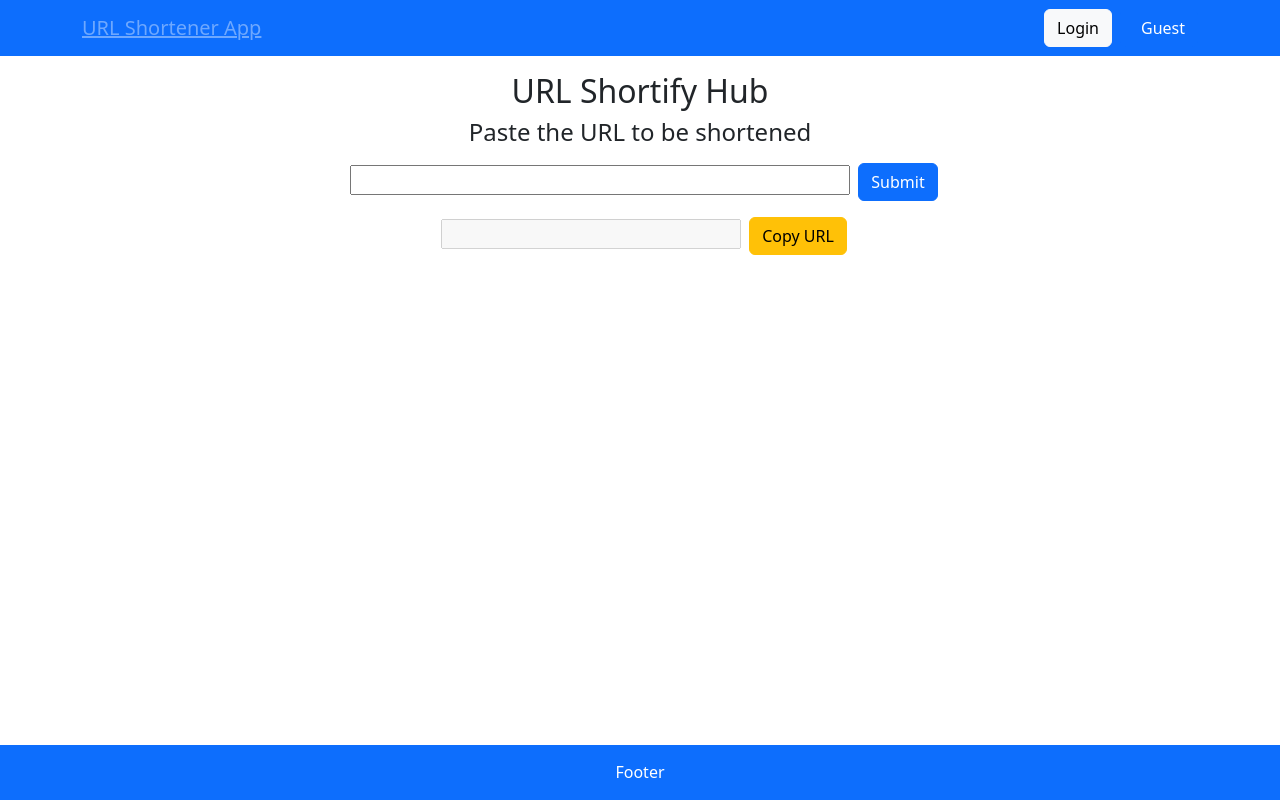
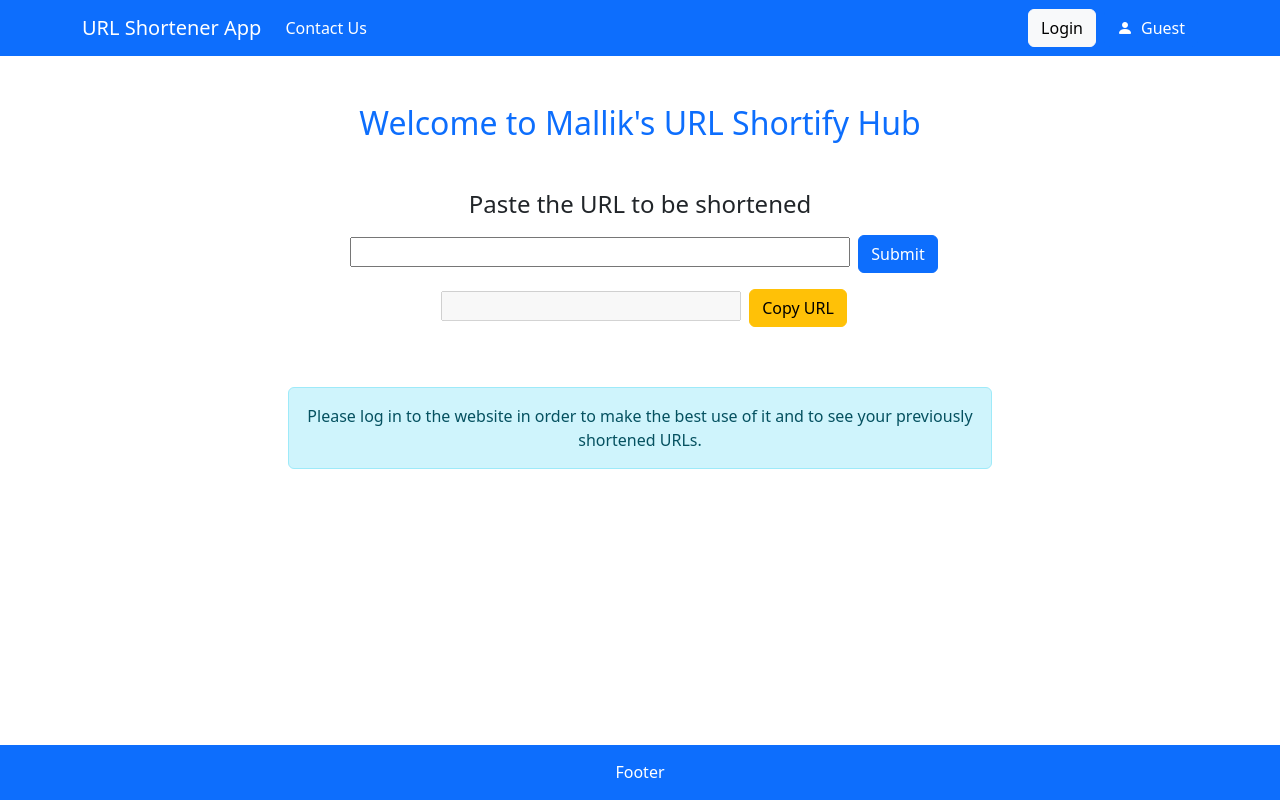
Before and after one commit to Mallikaarzuna/url-shortify-react, a React (Vite) app: page / in a window 1280 px wide. Built offline with nearby package versions, Linux system fonts and the light colour scheme.

Commit message:
added contact page and alert

```diff
--- a/package.json
+++ b/package.json
@@ -12,10 +12,13 @@
   "dependencies": {
     "axios": "^1.6.3",
     "bootstrap": "^5.3.2",
+    "bootstrap-icons": "^1.11.3",
     "js-cookie": "^3.0.5",
+    "leaflet": "^1.9.4",
     "react": "^18.2.0",
     "react-bootstrap": "^2.9.1",
     "react-dom": "^18.2.0",
+    "react-leaflet": "^4.2.1",
     "react-router-dom": "^6.21.1"
   },
   "devDependencies": {
--- a/src/App.jsx
+++ b/src/App.jsx
@@ -1,4 +1,5 @@
 import "bootstrap/dist/css/bootstrap.min.css";
+import "bootstrap-icons/font/bootstrap-icons.css";
 import "./App.css";
 
 import PageRoutes from "./routes/PageRoutes";
--- a/src/components/AppHeader/AppHeader.jsx
+++ b/src/components/AppHeader/AppHeader.jsx
@@ -1,5 +1,5 @@
 import { Button, Container, Nav, Navbar } from "react-bootstrap";
-import { Link, useNavigate } from "react-router-dom";
+import { NavLink, useNavigate } from "react-router-dom";
 import route from "../../routes/route.json";
 import { useContext } from "react";
 import { AuthContext } from "../../contexts/AuthContext";
@@ -13,19 +13,39 @@ const AppHeader = () => {
   //created hook for naviagting to login page
   const navigate = useNavigate();
 
+  const activeClasses = ({ isActive }) =>
+    isActive
+      ? "text-white text-decoration-none border border-2 p-2 border-white"
+      : "text-white text-decoration-none";
+
   return (
     <header className="mb-3">
       <Navbar bg="primary" data-bs-theme="dark">
         <Container>
           <Navbar.Brand>
-            <Link to={route.HOME}> URL Shortener App</Link>
+            <NavLink
+              className="text-white text-decoration-none"
+              to={route.HOME}
+            >
+              URL Shortener App
+            </NavLink>
           </Navbar.Brand>
           <Nav className="me-auto">
             {isUserAuth && (
               <Nav.Link>
-                <Link to={route.LIST}>URL List</Link>
+                <NavLink className={activeClasses} to={route.LIST}>
+                  URL List
+                </NavLink>
               </Nav.Link>
             )}
+
+            <Nav>
+              <Nav.Link>
+                <NavLink className={activeClasses} to={route.CONTACT}>
+                  Contact Us
+                </NavLink>
+              </Nav.Link>
+            </Nav>
           </Nav>
           <Nav>
             {!isUserAuth && (
--- /dev/null
+++ b/src/pages/ContactPage.jsx
@@ -0,0 +1,55 @@
+import { Container, Row, Col } from "react-bootstrap";
+import "bootstrap/dist/css/bootstrap.min.css";
+import { MapContainer, TileLayer, Marker, Popup } from "react-leaflet";
+import "leaflet/dist/leaflet.css";
+
+const ContactPage = () => {
+  const mapCenter = [13.017276, 77.686475]; // Specify the initial center of the map
+  return (
+    <Container className="mt-4">
+      <Row>
+        <Col>
+          <h2>Contact Us</h2>
+          <p>
+            Feel free to reach out to us if you have any questions or feedback.
+            We'd love to hear from you!
+          </p>
+        </Col>
+      </Row>
+      <Row className="mt-4">
+        <Col md={6}>
+          <h4 style={{ textAlign: "left" }}>Our Details</h4>
+          <p style={{ textAlign: "left" }}>
+            <strong>Name:</strong> Mallikarjuna
+            <br />
+            <strong>Address:</strong> Ramamurthy Nagar, Bangalore - 560016
+            <br />
+            <strong>Email:</strong> malli3amara@gmail.com
+            <br />
+            <strong>Phone:</strong> +91 9986701193
+            <br />
+          </p>
+        </Col>
+        <Col md={6}>
+          {/* You can add a map or any other specific details here */}
+          <h4>Our Location</h4>
+          <MapContainer
+            center={mapCenter}
+            zoom={13}
+            style={{ height: "300px" }}
+          >
+            <TileLayer
+              url="https://{s}.tile.openstreetmap.org/{z}/{x}/{y}.png"
+              attribution='&copy; <a href="https://www.openstreetmap.org/copyright">OpenStreetMap</a> contributors'
+            />
+            <Marker position={mapCenter}>
+              <Popup>Your Company Location</Popup>
+            </Marker>
+          </MapContainer>
+        </Col>
+      </Row>
+    </Container>
+  );
+};
+
+export default ContactPage;
--- a/src/pages/Home.jsx
+++ b/src/pages/Home.jsx
@@ -1,10 +1,31 @@
+/* eslint-disable react/no-unescaped-entities */
 import UrlShortner from "../components/UrlShortener/UrlShortener";
+import { Alert } from "react-bootstrap";
+import { AuthContext } from "../contexts/AuthContext";
+import { useContext } from "react";
 
 const Home = () => {
+  const { isUserAuth } = useContext(AuthContext);
   return (
     <>
-      <h2>URL Shortify Hub</h2>
+      <h2 className="text-primary my-5">
+        Welcome to Mallik's URL Shortify Hub
+      </h2>
       <UrlShortner />
+      {!isUserAuth && (
+        <Alert
+          variant="info"
+          style={{
+            width: "55%",
+            margin: "0 auto",
+            marginTop: "60px",
+            marginBottom: "10px",
+          }}
+        >
+          Please log in to the website in order to make the best use of it and
+          to see your previously shortened URLs.
+        </Alert>
+      )}
     </>
   );
 };
--- a/src/routes/PageRoutes.jsx
+++ b/src/routes/PageRoutes.jsx
@@ -7,6 +7,7 @@ import List from "../pages/List";
 import SignupPage from "../pages/SignupPage";
 import ShortUrlRedirect from "../pages/ShortUrlRedirect";
 import MasterLayout from "../layouts/MasterLayout";
+import ContactPage from "../pages/ContactPage";
 
 const PageRoutes = () => {
   return (
@@ -16,6 +17,7 @@ const PageRoutes = () => {
         <Route path={route.SIGNUP} element={<SignupPage />} />
         <Route path={route.LOGIN} element={<LoginPage />} />
         <Route path={route.LIST} element={<List />} />
+        <Route path={route.CONTACT} element={<ContactPage />} />
       </Route>
       {/* Redirection route */}
       <Route path="/:shortCode" element={<ShortUrlRedirect />} />
--- a/src/routes/route.json
+++ b/src/routes/route.json
@@ -1,6 +1,7 @@
 {
   "HOME": "/",
-  "SIGNUP": "/Signup",
+  "SIGNUP": "/signup",
   "LOGIN": "/login",
-  "LIST": "/list"
+  "LIST": "/list",
+  "CONTACT": "/contact"
 }
```
Also changed, not shown: 1 other file (tests, documents, lock files or other folders).
